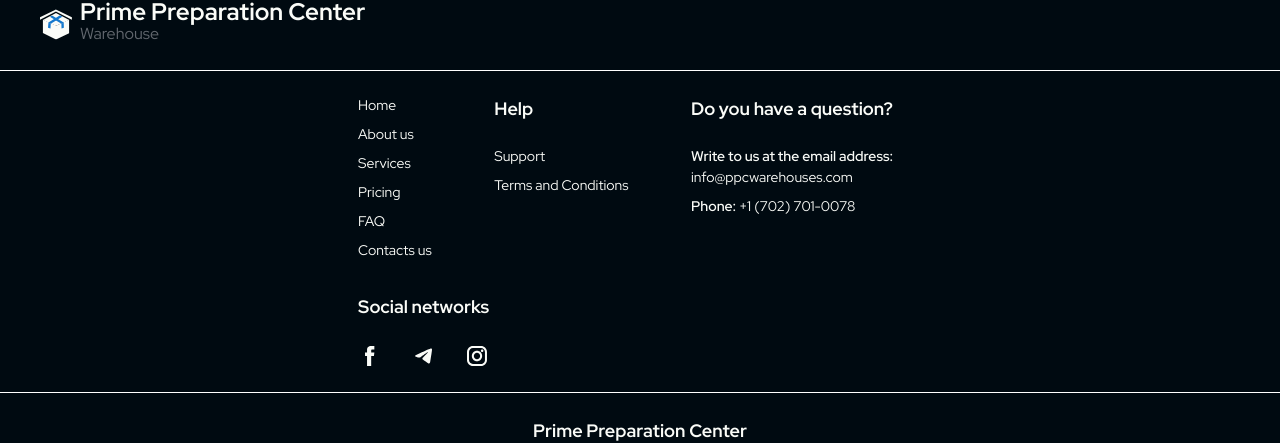
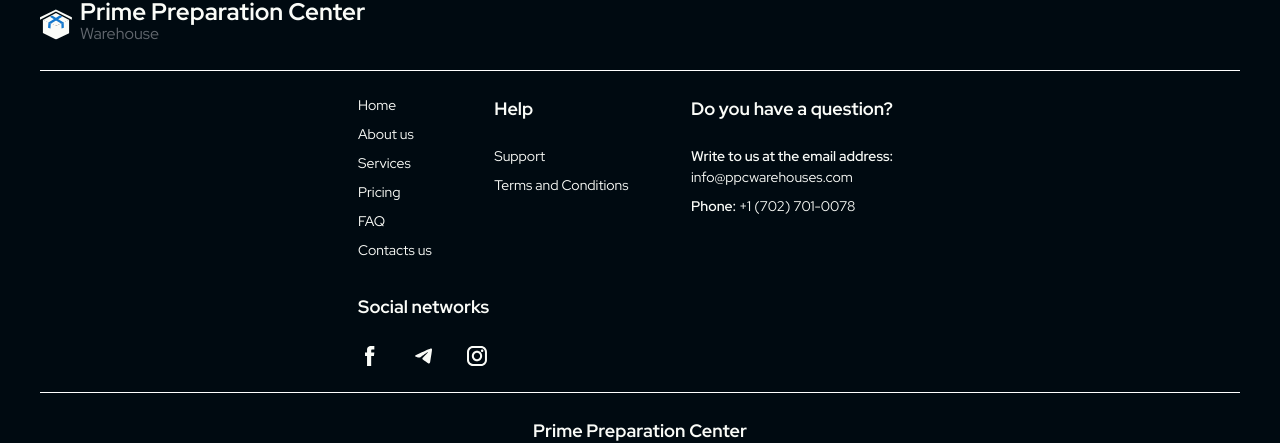
Before and after one commit to korvan17/nevadaFrontend, a Next.js app: page / in a window 1280 px wide. Shown: the part 6003-6446 px from the top of the page. Built offline with nearby package versions, Linux system fonts and the light colour scheme.

Commit message:
fixed lint errors

```diff
--- a/src/components/Footer/FooterLinks/FooterLinks.jsx
+++ b/src/components/Footer/FooterLinks/FooterLinks.jsx
@@ -8,8 +8,9 @@ import { helpLinks } from "./footer-data";
 
 export default function FooterLinks() {
   return (
-    <div className="border-y border-white container">
-      <div className="flex flex-row  flex-wrap justify-between md:w-[564px] lg:w-auto mx-auto py-[24px] lg:py-[48px] text-[14px]">
+    <div className="container">
+      <div className="border-y border-white">
+        <div className="flex flex-row flex-wrap justify-between md:w-[564px] lg:w-auto mx-auto py-[24px] lg:pt-[49px] lg:pb-[47px] text-[14px]">
           <div className="mb-[24px]">
             <FooterCommonList data={links} />
           </div>
@@ -29,5 +30,6 @@ export default function FooterLinks() {
           </div>
         </div>
       </div>
+    </div>
   );
 }
--- a/src/components/UIElements/Buttons/Buttons.jsx
+++ b/src/components/UIElements/Buttons/Buttons.jsx
@@ -1,5 +1,5 @@
 import React from "react";
-export default function Buttons({ login, quote, toggleModal, children }) {
+export default function Buttons({ login, quote, toggleModal, sendMail, children }) {
   const commonClasses =
     "transition-colors ease-out rounded-[8px] bg-accentYellow hover:bg-accentHoverYellow text-[#FAFCF8] pt-[16px] pb-[16px] text-sm[16px] font-bold text-center";
   const additionalClasses = login
```
Lines whose indentation alone changed are shown as unchanged.
